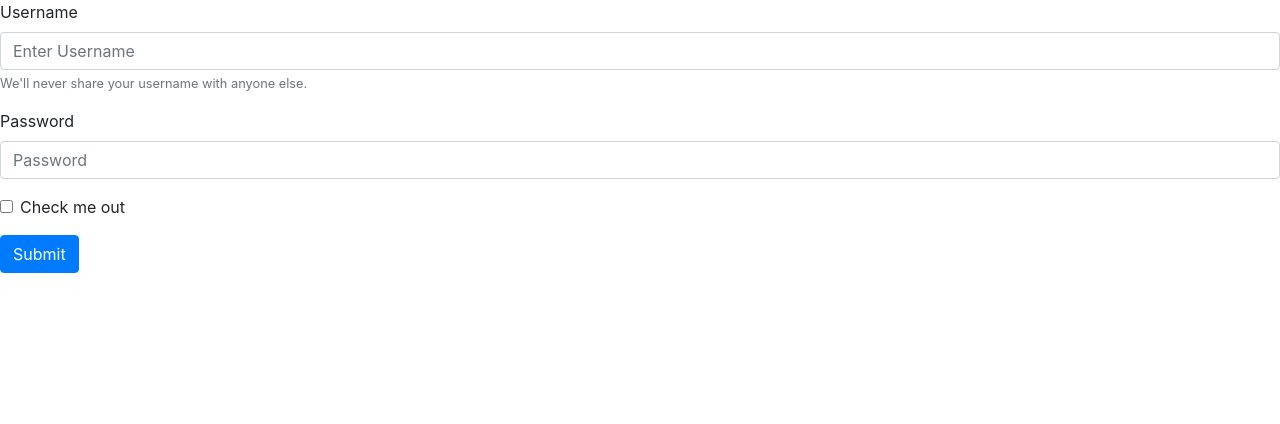
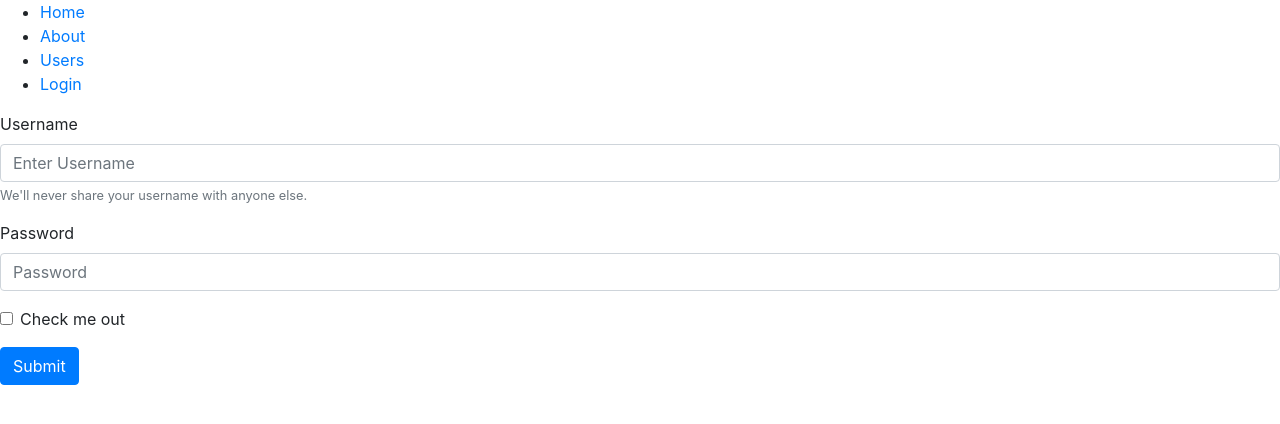
Before and after one commit to Gordon-Yeh/GameTrack, a React (Create React App) app in the folder app/: page /login in a window 1280 px wide. Shown: the top 424 px of the page. Built offline with nearby package versions, Linux system fonts and the light colour scheme.

Commit message:
add react router

```diff
--- a/app/package.json
+++ b/app/package.json
@@ -7,7 +7,8 @@
     "react-dom": "^16.8.6",
     "react-scripts": "3.0.1",
     "bootstrap": "4.3.1",
-    "react-bootstrap": "1.0.0-beta.9"
+    "react-bootstrap": "1.0.0-beta.9",
+    "react-router-dom": "5.0.0"
   },
   "scripts": {
     "start": "react-scripts start",
--- a/app/src/App.js
+++ b/app/src/App.js
@@ -1,12 +1,10 @@
 import React from 'react';
-import LoginPage from './LoginPage';
+import AppRouter from './AppRouter';
 
 function App() {
   return (
     <div className="App">
-      <body>
-        <LoginPage />
-      </body>
+      <AppRouter />
     </div>
   );
 }
--- /dev/null
+++ b/app/src/AppRouter.js
@@ -0,0 +1,47 @@
+import React from "react";
+import LoginPage from './LoginPage';
+import { BrowserRouter as Router, Route, Link } from "react-router-dom";
+
+function Index() {
+  return <h2>Home</h2>;
+}
+
+function About() {
+  return <h2>About</h2>;
+}
+
+function Users() {
+  return <h2>Users</h2>;
+}
+
+function AppRouter() {
+  return (
+    <Router>
+      <div>
+        <nav>
+          <ul>
+            <li>
+              <Link to="/">Home</Link>
+            </li>
+            <li>
+              <Link to="/about/">About</Link>
+            </li>
+            <li>
+              <Link to="/users/">Users</Link>
+            </li>
+            <li>
+              <Link to="/login/">Login</Link>
+            </li>
+          </ul>
+        </nav>
+
+        <Route path="/" exact component={Index} />
+        <Route path="/about/" component={About} />
+        <Route path="/users/" component={Users} />
+        <Route path="/login/" component={LoginPage} />
+      </div>
+    </Router>
+  );
+}
+
+export default AppRouter;
```
Also changed, not shown: app/src/SignupPage.js (added, +60 -0 lines).
